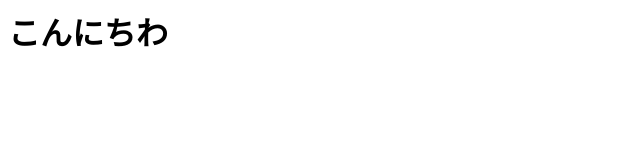
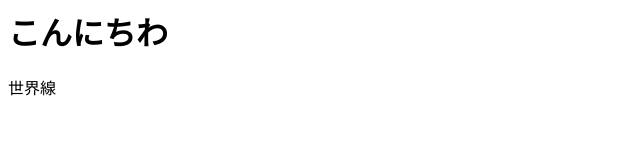
Before and after one commit to KazukiKatoh/HelloWorld, a plain HTML site: page index.html in a window 1280 px wide. Shown: the full height of the page, 0-640 px from the left. Drawn offline with Linux system fonts and the light colour scheme.

Commit message:
世界線追加

```diff
--- a/index.html
+++ b/index.html
@@ -1 +1,2 @@
 <h1>こんにちわ</h1>
+<p>世界線</p>
```
